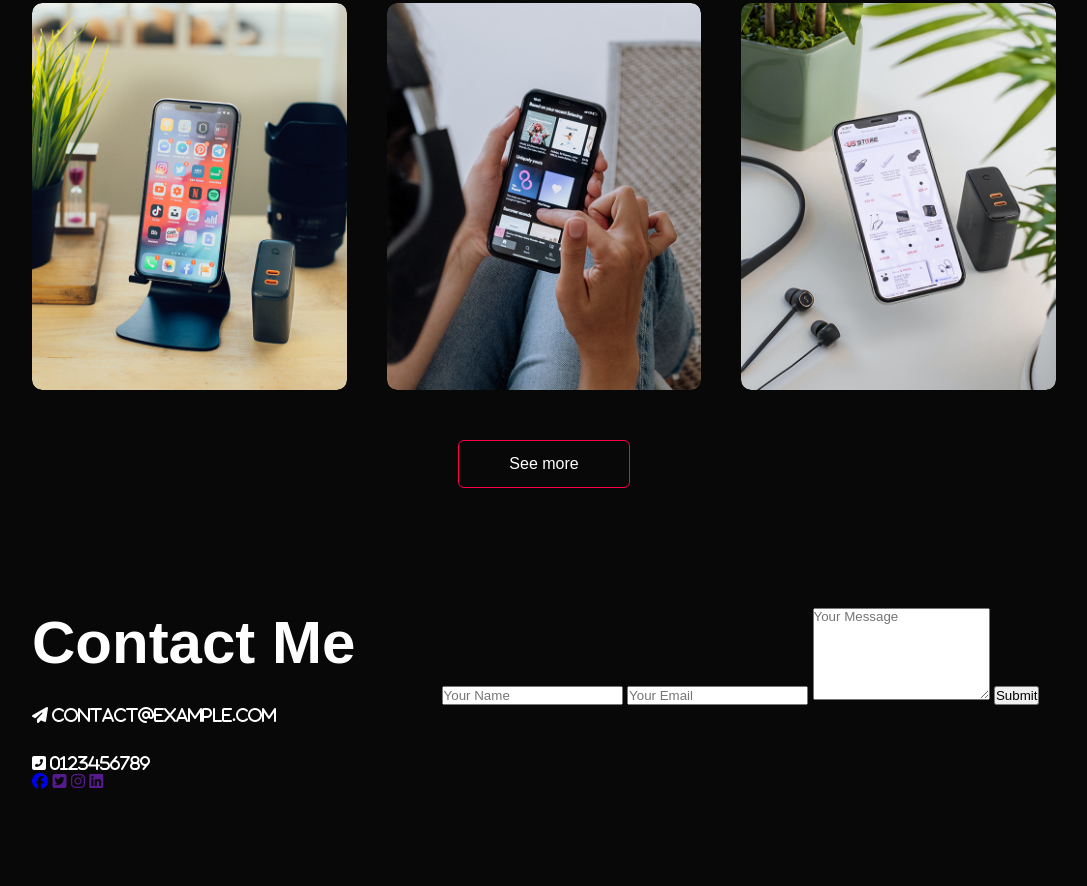
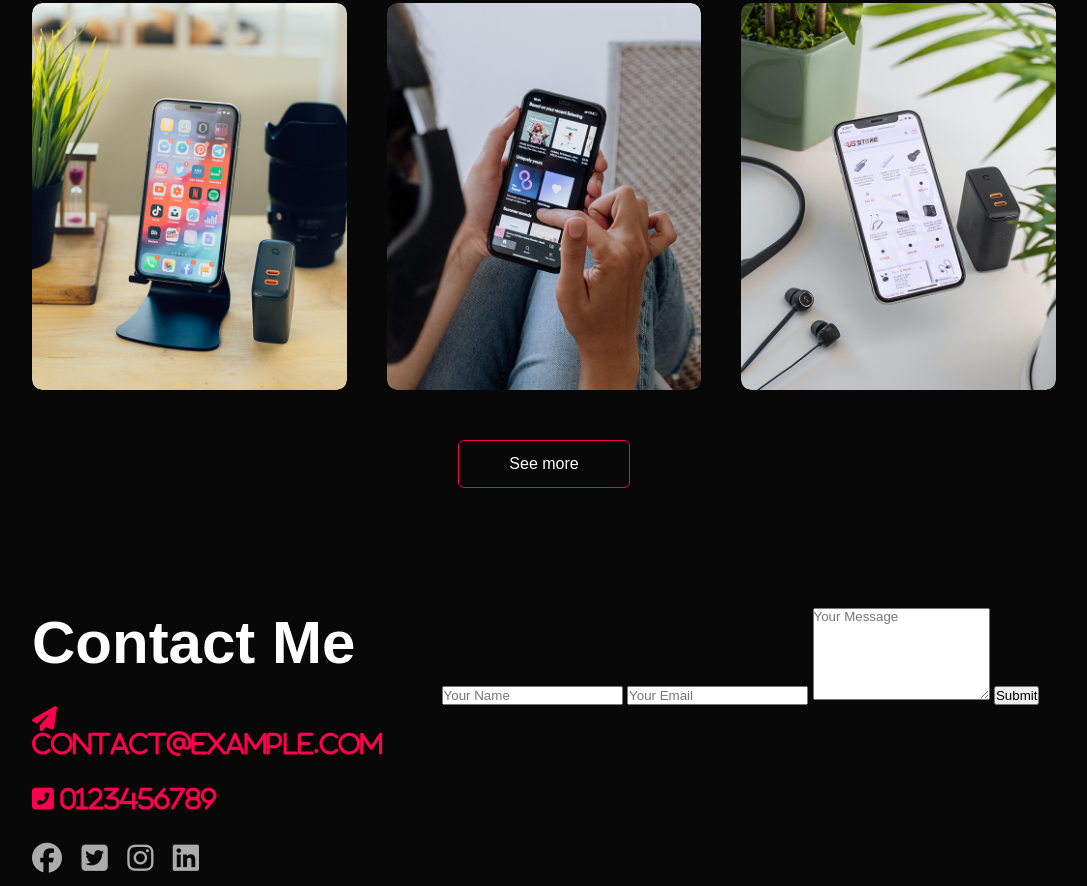
Before and after one commit to Ullasachar16/portfolio, a plain HTML site: page index.html in a window 1280 px wide. Shown: the part 2128-3014 px from the top of the page, without its empty margins (96-1183 px from the left). Before the commit the page ends 2929 px from the top, so only its background shows below. Drawn offline with Linux system fonts and the light colour scheme.

Commit message:
editing contact page

```diff
--- a/index.html
+++ b/index.html
@@ -145,12 +145,12 @@
                     <h1 class="sub-title">Contact Me</h1>
                     <p> <i class="fas fa-paper-plane"> contact@example.com </i></p>
                     <p> <i class="fas fa-phone-square-alt"> 0123456789 </i></p>
-                    <iv class="social-icons">
+                    <div class="social-icons">
                         <a href="https://facebook.com"><i class="fab fa-facebook"></i></a>
-                        <a href=""><i class="fab fa-twitter-square"></i></a>
-                        <a href=""><i class="fab fa-instagram"></i></a>
-                        <a href=""><i class="fab fa-linkedin"></i></a>
-                    </iv>
+                        <a href="https://twitter.com"><i class="fab fa-twitter-square"></i></a>
+                        <a href="https://instagram.com"><i class="fab fa-instagram"></i></a>
+                        <a href="https://linkedin.com"><i class="fab fa-linkedin"></i></a>
+                    </div>
                 </div>
                 <div class="contact-right">
                     <form>
--- a/style.css
+++ b/style.css
@@ -300,3 +300,27 @@ nav ul li a:hover::after {
 .contact-left p {
     margin-top: 30px;
 }
+
+.contact-left p i {
+    color: #ff004f;
+    margin-right: 15px;
+    font-size: 25px;
+}
+
+.social-icons {
+    margin-top: 30px;
+}
+
+.social-icons a {
+    text-decoration: none;
+    font-size: 30px;
+    margin-right: 15px;
+    color: #ababab;
+    display: inline-block;
+    transition: transform 0.5s;
+}
+
+.social-icons a:hover {
+    color: #ff004f;
+    transform: translateY(-5px);
+}
```
